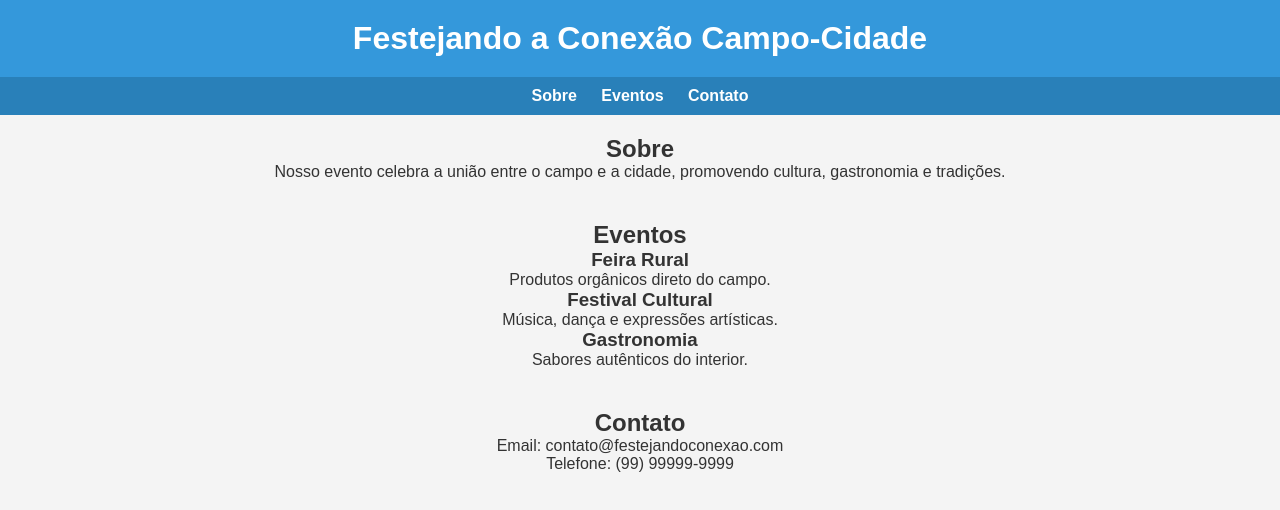
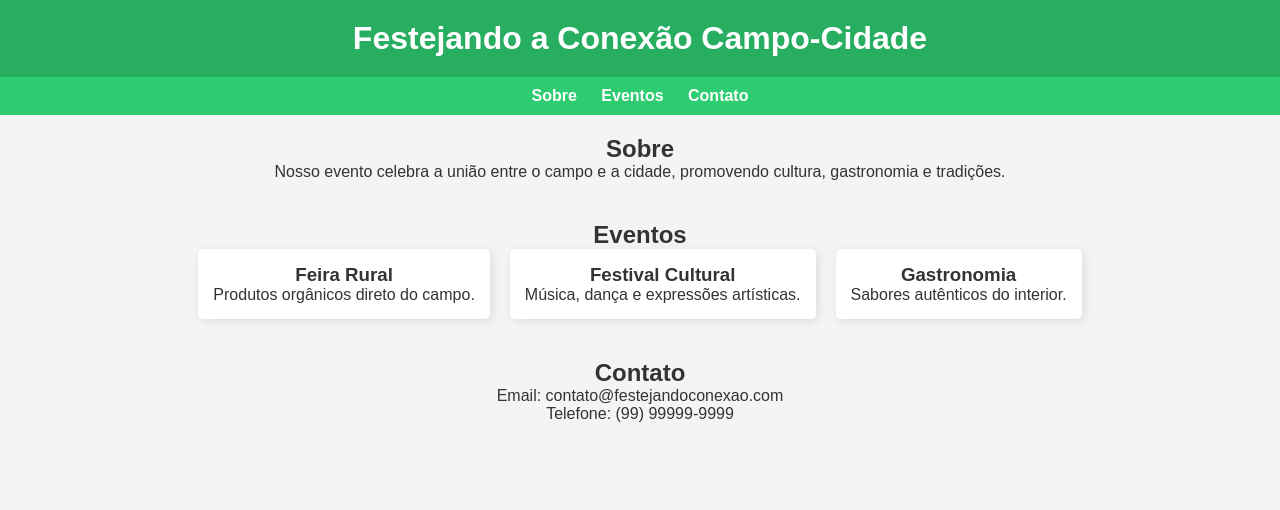
Before and after one commit to esteffy07/agrinho-2025, a plain HTML site: page index.html in a window 1280 px wide. Drawn offline with Linux system fonts and the light colour scheme.

Commit message:
Update styles.css

```diff
--- a/css/styles.css
+++ b/css/styles.css
@@ -1,42 +1,8 @@
-* {
-    margin: 0;
-    padding: 0;
-    box-sizing: border-box;
-}
-body {
-    font-family: Arial, sans-serif;
-    background-color: #f4f4f4;
-    color: #333;
-}
-header {
-    background-color: #3498db;
-    color: white;
-    padding: 20px;
-    text-align: center;
-}
-nav {
-    background-color: #2980b9;
-    padding: 10px;
-    text-align: center;
-}
-nav a {
-    color: white;
-    margin: 10px;
-    text-decoration: none;
-    font-weight: bold;
-}
-section {
-    padding: 20px;
-    text-align: center;
-}
-.services {
-    display: flex;
-    justify-content: center;
-    gap: 20px;
-}
-.services div {
-    background-color: white;
-    padding: 15px;
-    border-radius: 5px;
-    box-shadow: 2px 2px 10px rgba(0, 0, 0, 0.1);
-}
+* { margin: 0; padding: 0; box-sizing: border-box; }
+body { font-family: Arial, sans-serif; background-color: #f4f4f4; color: #333; }
+header { background-color: #27ae60; color: white; padding: 20px; text-align: center; }
+nav { background-color: #2ecc71; padding: 10px; text-align: center; }
+nav a { color: white; margin: 10px; text-decoration: none; font-weight: bold; }
+section { padding: 20px; text-align: center; }
+.cards { display: flex; justify-content: center; gap: 20px; }
+.cards div { background-color: white; padding: 15px; border-radius: 5px; box-shadow: 2px 2px 10px rgba(0, 0, 0, 0.1); }
```
